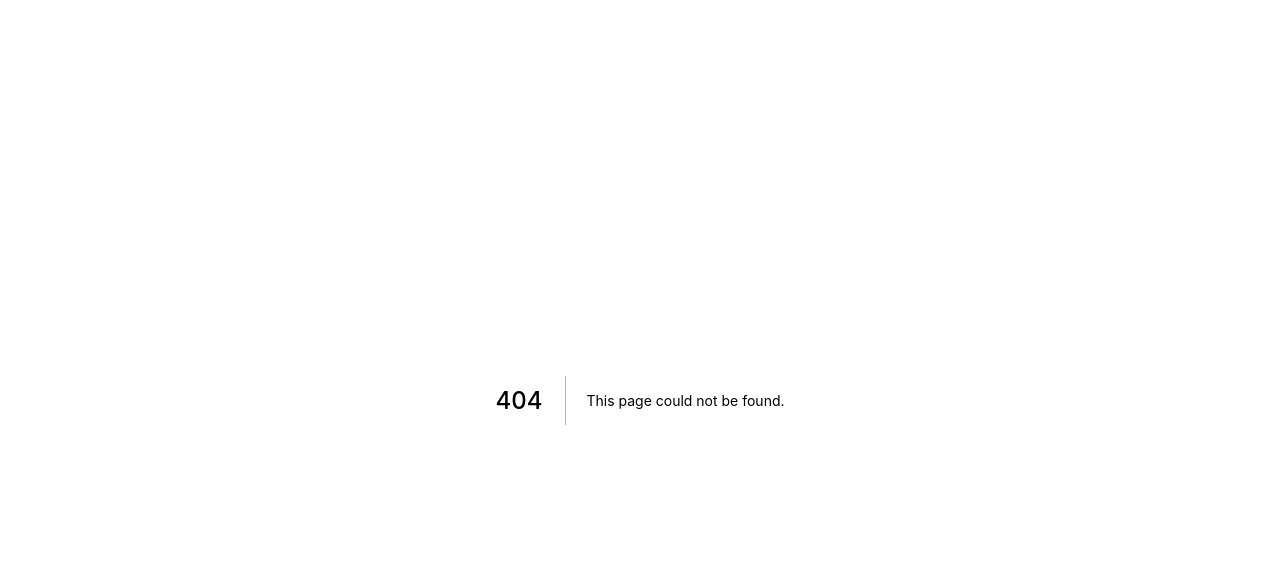
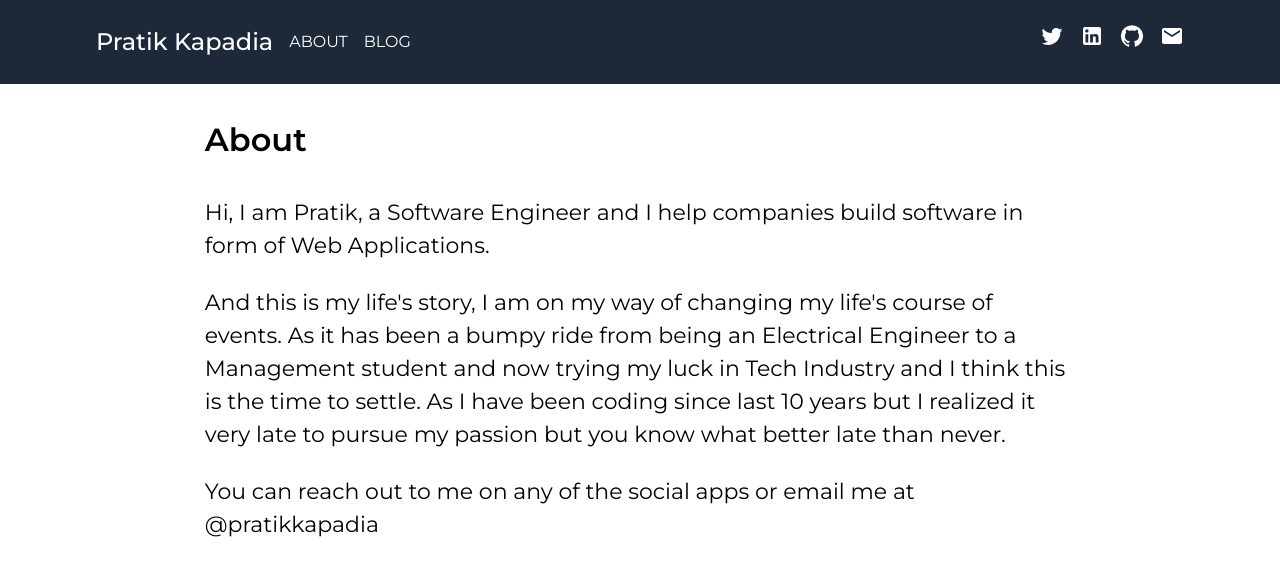
Before and after one commit to Pratikkapadia7/personal-website, a Next.js app: page /about in a window 1280 px wide. Before the commit this address had no page. Shown: the top 576 px of the page. Built offline with nearby package versions, Linux system fonts and the light colour scheme.

Commit message:
About us page added.

```diff
--- /dev/null
+++ b/pages/about.tsx
@@ -0,0 +1,50 @@
+import { NextPage } from "next";
+import NavigationBar from "../src/components/global/NavigationBar";
+import { Box, Typography } from "@mui/material";
+import WidthControlledWrapper from "../src/components/global/WidthControlledWrapper";
+
+const AboutUs: NextPage = () => {
+  return (
+    <Box>
+      <NavigationBar />
+      <WidthControlledWrapper>
+        <Box sx={{ width: "80%", margin: "auto" }}>
+          <Box sx={{ margin: "32px auto" }}>
+            <Typography
+              component={"h1"}
+              sx={{ fontSize: "32px", fontWeight: "600" }}
+            >
+              About
+            </Typography>
+          </Box>
+          <Box
+            sx={{
+              margin: "28px 0",
+              display: "flex",
+              flexDirection: "column",
+              gap: "24px",
+            }}
+          >
+            <Typography sx={{ fontSize: "22px" }}>
+              Hi, I am Pratik, a Software Engineer and I help companies build
+              software in form of Web Applications.
+            </Typography>
+            <Typography sx={{ fontSize: "22px" }}>
+              And this is my life's story, I am on my way of changing my life's
+              course of events. As it has been a bumpy ride from being an
+              Electrical Engineer to a Management student and now trying my luck
+              in Tech Industry and I think this is the time to settle. As I have
+              been coding since last 10 years but I realized it very late to
+              pursue my passion but you know what better late than never.
+            </Typography>
+            <Typography sx={{ fontSize: "22px" }}>
+              You can reach out to me on any of the social apps or email me at
+              @pratikkapadia
+            </Typography>
+          </Box>
+        </Box>
+      </WidthControlledWrapper>
+    </Box>
+  );
+};
+export default AboutUs;
--- a/src/components/global/NavigationBar.tsx
+++ b/src/components/global/NavigationBar.tsx
@@ -40,7 +40,7 @@ const NavigationBar: React.FC<NavigationBarProps> = () => {
                 fontSize: { md: "24px", xs: "20px" },
               }}
             >
-              Pratik Kapadia
+              <Link href={"/"}>Pratik Kapadia</Link>
             </Typography>
             <Typography
               sx={{
@@ -51,7 +51,7 @@ const NavigationBar: React.FC<NavigationBarProps> = () => {
                 alignItems: "center",
               }}
             >
-              <Link href={"/"}>ABOUT</Link>
+              <Link href={"/about"}>ABOUT</Link>
             </Typography>
             <Typography
               sx={{
--- a/src/components/global/WidthControlledWrapper.tsx
+++ b/src/components/global/WidthControlledWrapper.tsx
@@ -11,7 +11,7 @@ const WidthControlledWrapper: React.FC<WidthControlledWrapperProps> = ({
   return (
     <Box
       sx={{
-        maxWidth: "1536px",
+        maxWidth: "1350px",
         width: {
           xl: "95%",
           md: "85%",
--- a/styles/globals.css
+++ b/styles/globals.css
@@ -4,6 +4,7 @@ body {
   margin: 0;
   font-family: -apple-system, BlinkMacSystemFont, Segoe UI, Roboto, Oxygen,
     Ubuntu, Cantarell, Fira Sans, Droid Sans, Helvetica Neue, Inter, sans-serif;
+  height:100%;
 }
 
 a {
```
